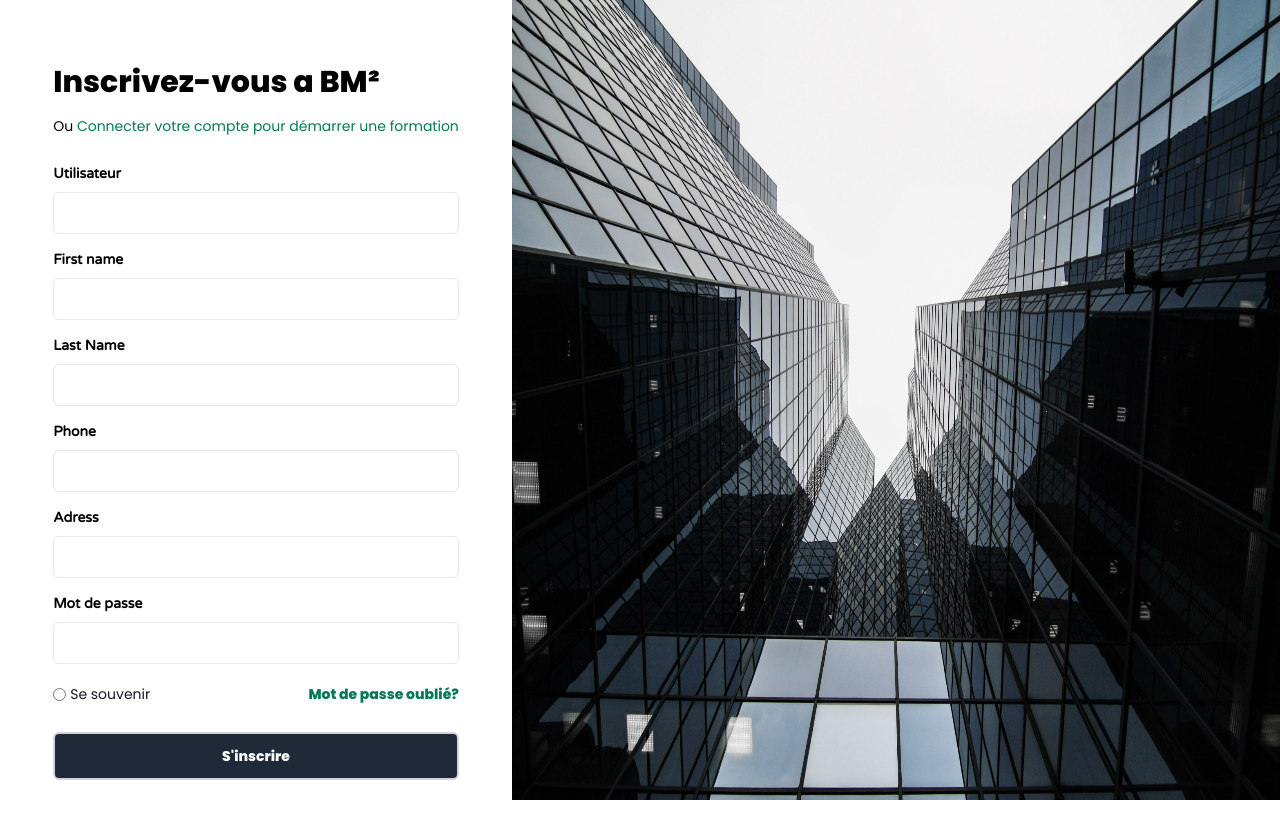
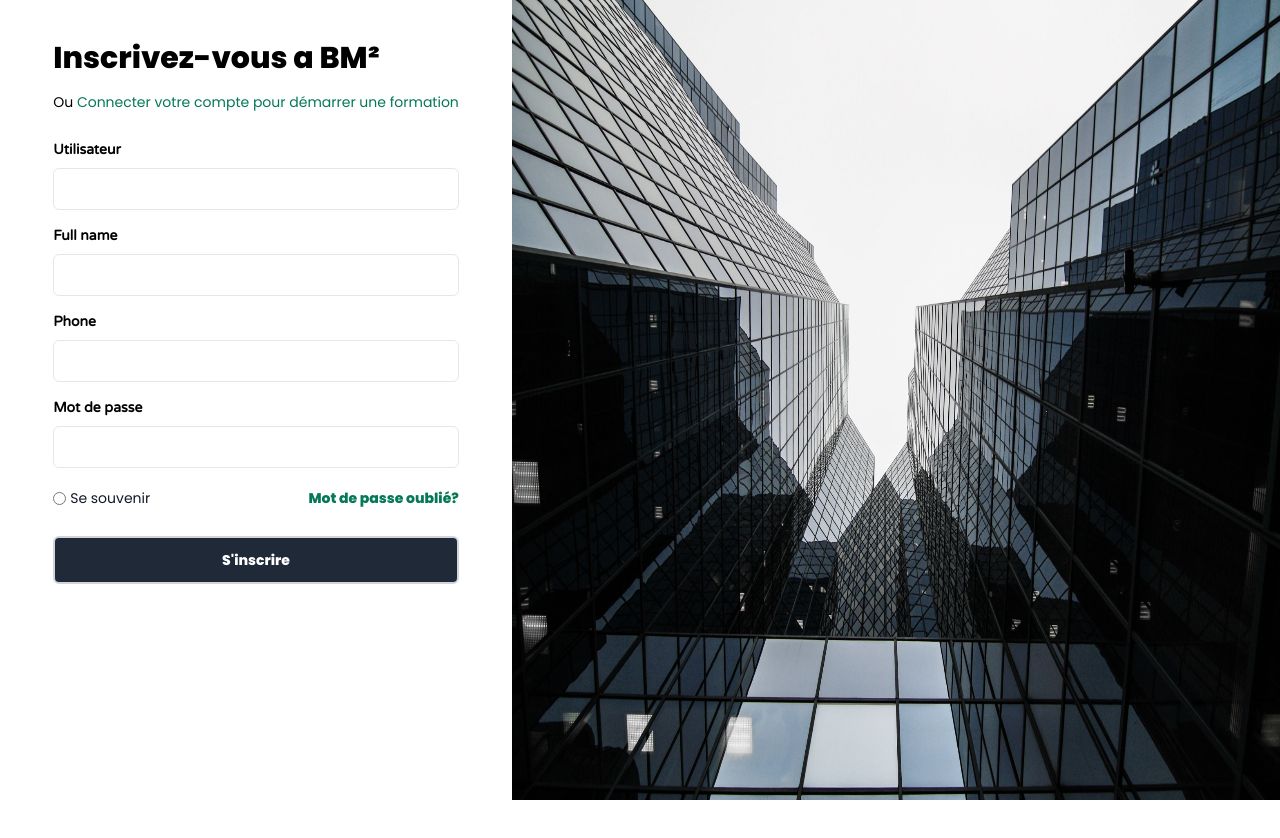
Before and after one commit to Asam237/bm_squart, a React (Create React App) app in the folder frontend/: page /login in a window 1280 px wide. Both pictures are taken after a click on the link "Créer votre compte pour démarrer une formation". Shown: the top 838 px of the page. After the commit the page ends 800 px from the top, so only its background shows below. Built offline with nearby package versions, Linux system fonts and the light colour scheme.

Commit message:
integration

```diff
--- a/frontend/src/atoms/name.ts
+++ b/frontend/src/atoms/name.ts
@@ -4,3 +4,8 @@ export const nameState = atom({
     key: "name-state",
     default: ""
 })
+
+export const userState = atom({
+    key: "user-state",
+    default: ""
+})
--- a/frontend/src/components/aside/Aside.component.tsx
+++ b/frontend/src/components/aside/Aside.component.tsx
@@ -1,8 +1,11 @@
 import React from "react";
+import { useRecoilValue } from "recoil";
+import { nameState } from "../../atoms/name";
 import { ASIDEITEMS } from "../items/asideitem";
 import AsideItems from "../items/AsideItems.component";
 
 const Aside = () => {
+  const name = useRecoilValue(nameState);
   return (
     <aside className="site__aside hidden md:flex w-80 h-screen bg-gray-900 items-center p-10 flex-col ">
       <img src="" className="w-32 h-32 bg-gray-300 rounded-full" />
@@ -13,7 +16,7 @@ const Aside = () => {
         }}
         className="text-gray-200 font-semibold pt-2"
       >
-        Abba Sali
+        {name}
       </h1>
       <h1
         style={{
--- a/frontend/src/components/header/HeaderDashboard.component.tsx
+++ b/frontend/src/components/header/HeaderDashboard.component.tsx
@@ -3,12 +3,14 @@ import user from "../../assets/img/user.png";
 import { LANGUAGES } from "../../constants/languages";
 import { useHistory } from "react-router";
 import { useRecoilValue } from "recoil";
-import { nameState } from "../../atoms/name";
+import { nameState, userState } from "../../atoms/name";
 
 const HeaderDashboard = () => {
   const history = useHistory();
   const name = useRecoilValue(nameState);
+  const user = useRecoilValue(userState);
   console.log("Name:::", name);
+  console.log("Full Name:::", user);
   return (
     <header className="site__header p-4 sticky z-50 bg-white">
       <div className="flex justify-between items-center">
--- a/frontend/src/components/header/headeritem.ts
+++ b/frontend/src/components/header/headeritem.ts
@@ -1,8 +1,4 @@
 export const HEADERITEMS = [
-    {
-        name: "Customer",
-        link: "/login"
-    },
     {
         name: "Admin",
         link: "/login"
--- a/frontend/src/components/signupInput/SignupInput.component.tsx
+++ b/frontend/src/components/signupInput/SignupInput.component.tsx
@@ -1,46 +1,43 @@
+import React from "react";
 import { Formik, ErrorMessage } from "formik";
-import React from "react";
 import { useHistory } from "react-router-dom";
 import { registerService } from "../../services/auth.service";
 import { MyInput } from "../myInput/MyInput.component";
 import * as Yup from "yup";
 import { useRecoilState } from "recoil";
-import { nameState } from "../../atoms/name";
+import { nameState, userState } from "../../atoms/name";
 
 export const SignupInput = (props: any) => {
+  let [name, setName]: any = useRecoilState(nameState);
   const history = useHistory();
-  let [name, setName]: any = useRecoilState(nameState);
-  let initialValues = {
-    username: "",
-    firstName: "",
-    lastName: "",
-    mobile: "",
-    adress: "",
-    password: "",
+  const initialValues = {
+    username: "asam",
+    fullName: "abubakar mamate",
+    mobile: "237676178676",
+    adress: "maroua",
+    password: "123456",
   };
   let submit = async (value: any) => {
     (await registerService(
       value.username,
-      value.firstName,
-      value.lastName,
+      value.fullName,
       value.mobile,
       value.adress,
       value.password
-    )) && history.push("/dashboard");
-    setName(() => (name = value.email));
+    )) && (await history.push("/dashboard"));
+    setName(() => (name = value.username));
   };
 
   return (
-    <div className="container pt-20 px-4 md:px-0 md:py-16 max-w-max mx-auto">
+    <div className="container pt-14 px-4 md:px-0 md:py-10 max-w-max mx-auto">
       <Formik
         initialValues={initialValues}
         validationSchema={Yup.object().shape({
-          email: Yup.string().required("Username is required"),
-          firstName: Yup.string().required("FirstName is required"),
-          lastName: Yup.string().required("LastName is required"),
-          mobile: Yup.string().required("Phone is required"),
-          adress: Yup.string().required("Adress is required"),
-          password: Yup.string().required("Password is required"),
+          username: Yup.string().required("username is required"),
+          fullName: Yup.string().required("firstname is required"),
+          mobile: Yup.string().required("phone is required"),
+          adress: Yup.string().required("adress is required"),
+          password: Yup.string().required("password is required"),
         })}
         onSubmit={(value: any) => {
           submit(value);
@@ -79,25 +76,16 @@ export const SignupInput = (props: any) => {
               className="text-red-600 text-sm"
             />
             <MyInput
-              onChangeText={handleChange("firstName")}
+              onChangeText={handleChange("fullName")}
               myInputText="text"
-              title="First name"
+              title="Full name"
             />
             <ErrorMessage
-              name="firstName"
+              name="fullName"
               component="div"
               className="text-red-600 text-sm"
             />
-            <MyInput
-              onChangeText={handleChange("lastName")}
-              myInputText="text"
-              title="Last Name"
-            />
-            <ErrorMessage
-              name="lastName"
-              component="div"
-              className="text-red-600 text-sm"
-            />
+
             <MyInput
               onChangeText={handleChange("mobile")}
               myInputText="text"
@@ -108,16 +96,7 @@ export const SignupInput = (props: any) => {
               component="div"
               className="text-red-600 text-sm"
             />
-            <MyInput
-              onChangeText={handleChange("adress")}
-              myInputText="text"
-              title="Adress"
-            />
-            <ErrorMessage
-              name="adress"
-              component="div"
-              className="text-red-600 text-sm"
-            />
+
             <MyInput
               onChangeText={handleChange("password")}
               myInputText="password"
@@ -153,7 +132,6 @@ export const SignupInput = (props: any) => {
             </div>
             <button
               onClick={() => handleSubmit()}
-              // onClick={() => history.push("/dashboard")}
               style={{ fontFamily: " 'Poppins', sans-serif" }}
               className="hover:bg-blue-900 border-2 font-extrabold border-gray-300 hover:text-gray-300 bg-gray-800 w-full mt-4 text-sm text-white p-3 rounded-md"
             >
--- a/frontend/src/pages/contact/Contact.page.tsx
+++ b/frontend/src/pages/contact/Contact.page.tsx
@@ -5,7 +5,7 @@ const Contact = () => {
     <div id="contact" className="site__service py-8 md:py-16">
       <div className="container mx-auto">
         <div className="flex flex-col md:flex-row">
-          <div className="contact__form w-full md:w-1/2 flex-col md:px-4">
+          <div className="contact__form w-full md:w-1/2 flex-col md:px-4 text-center md:text-left">
             <h1
               style={{ fontFamily: " 'Poppins', sans-serif" }}
               className="font-bold text-gray-800 text-3xl"
@@ -28,7 +28,7 @@ const Contact = () => {
                 className="mt-3 px-4 py-2 w-10/12 lg:w-11/12 border-gray-300 border h-28"
                 placeholder="Enter your message"
               />
-              <div className="mt-5  w-10/12 md:w-28 flex items-center justify-center hover:bg-gray-900 border-gray-300 bg-gray-800 border-2 rounded-sm text-white px-4 py-2 text-sm font-extrabold">
+              <div className="mt-5 mx-auto md:mx-0  w-10/12 md:w-28 flex items-center justify-center hover:bg-gray-900 border-gray-300 bg-gray-800 border-2 rounded-sm text-white px-4 py-2 text-sm font-extrabold">
                 <a href="/login" className="text-white text-sm font-extrabold">
                   Submit
                 </a>
--- a/frontend/src/services/auth.service.ts
+++ b/frontend/src/services/auth.service.ts
@@ -24,15 +24,15 @@ export const loginService = async (username: string, password: string) => {
 }
 
 
-export const registerService = async (username: string, firstName: string, lastName: string, mobile: string, adress: string, password: string) => {
+export const registerService = async (username: string, fullName: string, mobile: string, adress: string, password: string) => {
     const data = {
         username,
-        firstName,
-        lastName,
+        fullName,
         mobile,
         adress,
         password
     }
+    console.log("data", data)
     try {
         const result = await axios({
             url: `${BASE_URL}/register`,
```
Also changed, not shown: frontend/src/components/loginInput/LoginInput.component.tsx (+8 -8 lines), 2 other files (tests, documents, lock files or other folders).
